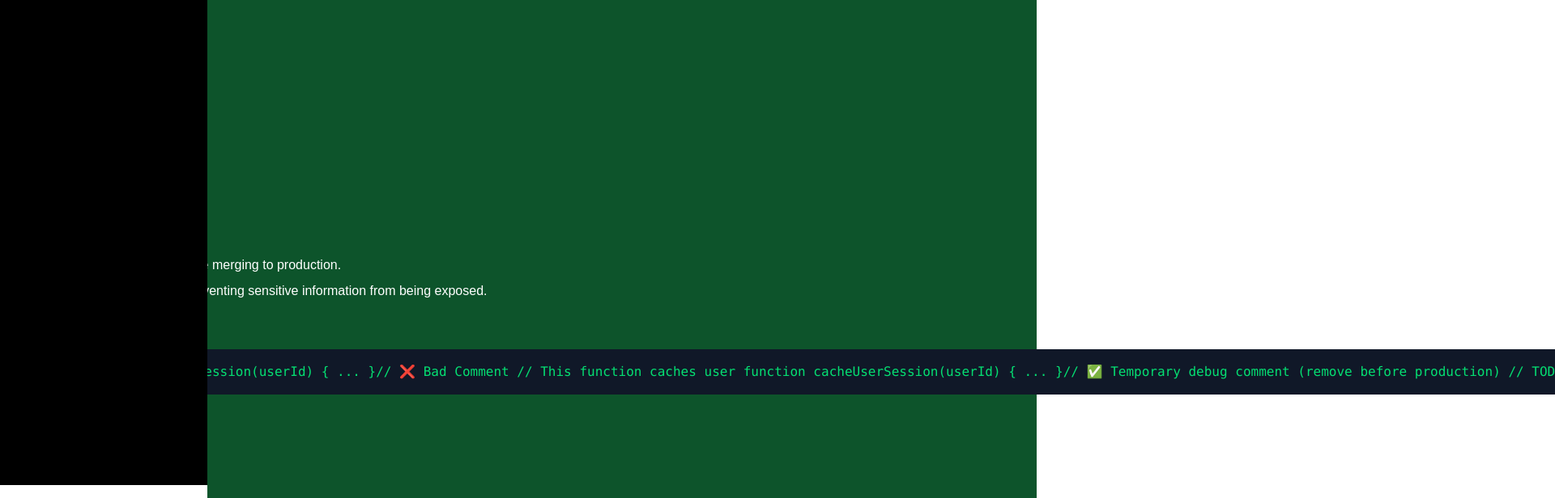
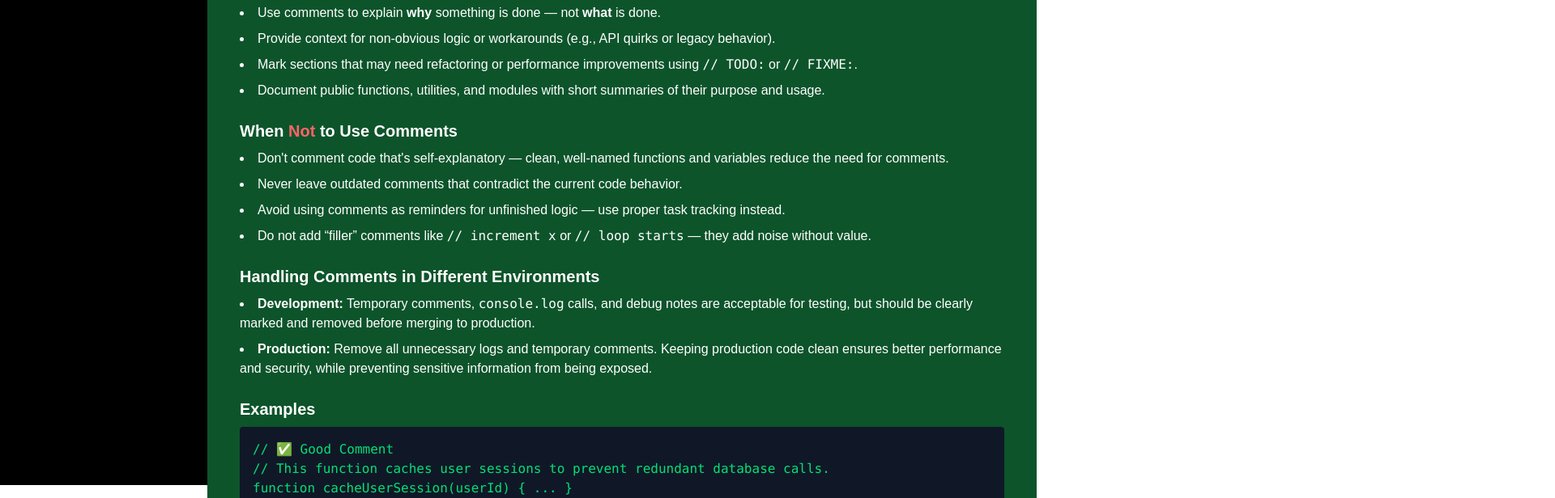
Before and after one commit to cikalmaulana/next-code-architecture, a Next.js app: page /documentation/comments in a window 1280 px wide. Shown: the part 200-816 px from the top of the page at 81% size, 1920 px wide, since content can reach past the window. Built offline with nearby package versions, Linux system fonts and the light colour scheme.

Commit message:
[FIX] - Error build

```diff
--- a/src/app/documentation/$element/client.documentation.tsx
+++ b/src/app/documentation/$element/client.documentation.tsx
@@ -9,7 +9,7 @@ export function CE_DocumentationMain() {
 
             <p className="mb-4 text-gray-300">
                 <strong>Code documentation</strong> provides clear explanations of how and why specific parts of the code work.
-                It ensures that every developer — whether new or experienced — can easily understand the project’s logic,
+                It ensures that every developer — whether new or experienced — can easily understand the project&apos;s logic,
                 purpose, and structure without guessing or reverse-engineering the implementation.
             </p>
 
--- a/src/app/documentation/comments/$element/client.comments.tsx
+++ b/src/app/documentation/comments/$element/client.comments.tsx
@@ -20,9 +20,11 @@ export function CE_CommentsMain() {
                 <li>Document public functions, utilities, and modules with short summaries of their purpose and usage.</li>
             </ul>
 
-            <h2 className="text-xl font-semibold mt-6 mb-2">When <span className="text-red-400">Not</span> to Use Comments</h2>
+            <h2 className="text-xl font-semibold mt-6 mb-2">
+                When <span className="text-red-400">Not</span> to Use Comments
+            </h2>
             <ul className="list-disc list-inside mb-4 space-y-2">
-                <li>Don’t comment code that’s self-explanatory — clean, well-named functions and variables reduce the need for comments.</li>
+                <li>Don&apos;t comment code that&apos;s self-explanatory — clean, well-named functions and variables reduce the need for comments.</li>
                 <li>Never leave outdated comments that contradict the current code behavior.</li>
                 <li>Avoid using comments as reminders for unfinished logic — use proper task tracking instead.</li>
                 <li>Do not add “filler” comments like <code>// increment x</code> or <code>// loop starts</code> — they add noise without value.</li>
@@ -42,17 +44,17 @@ export function CE_CommentsMain() {
             </ul>
 
             <h2 className="text-xl font-semibold mt-6 mb-2">Examples</h2>
-            <pre className="bg-gray-900 text-green-400 p-4 rounded mb-2 space-y-1">
-// ✅ Good Comment
+            <pre className="bg-gray-900 text-green-400 p-4 rounded mb-2 whitespace-pre-wrap">
+{`// ✅ Good Comment
 // This function caches user sessions to prevent redundant database calls.
-function cacheUserSession(userId) {"{ ... }"}
+function cacheUserSession(userId) { ... }
 
 // ❌ Bad Comment
 // This function caches user
-function cacheUserSession(userId) {"{ ... }"}
+function cacheUserSession(userId) { ... }
 
 // ✅ Temporary debug comment (remove before production)
-// TODO: Replace mock API response with live endpoint
+// TODO: Replace mock API response with live endpoint`}
             </pre>
 
             <h2 className="text-xl font-semibold mt-6 mb-2">Best Practices</h2>
--- a/src/app/home/$element/client.home.tsx
+++ b/src/app/home/$element/client.home.tsx
@@ -2,7 +2,7 @@
 
 import Link from "next/link";
 
-export default async function CE_Home() {
+export function CE_Home() {
     return (
         <div className="">
             <div className="text-center mb-12 max-w-3xl mx-auto">
```
